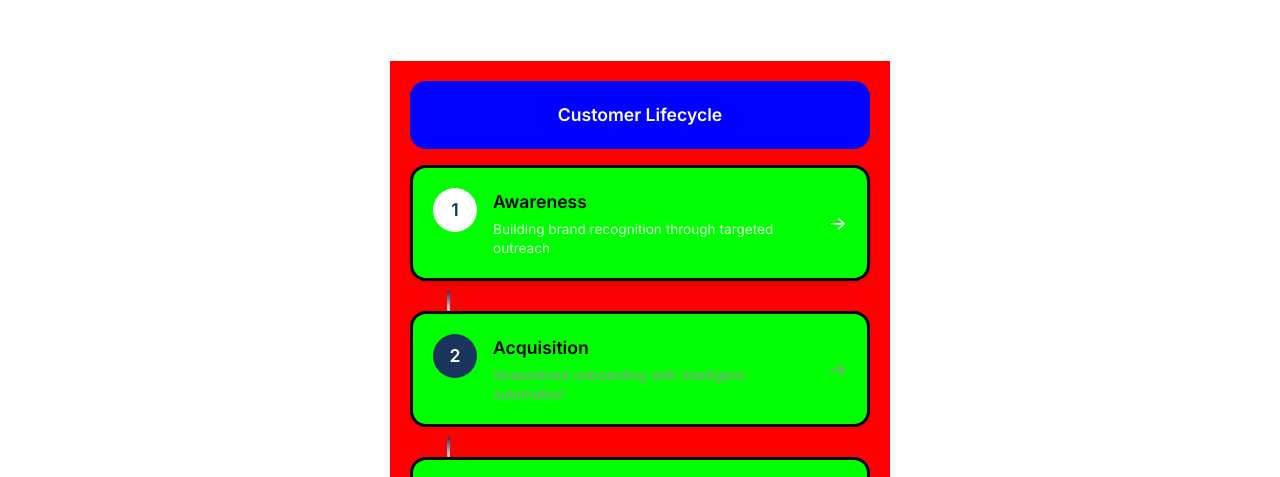
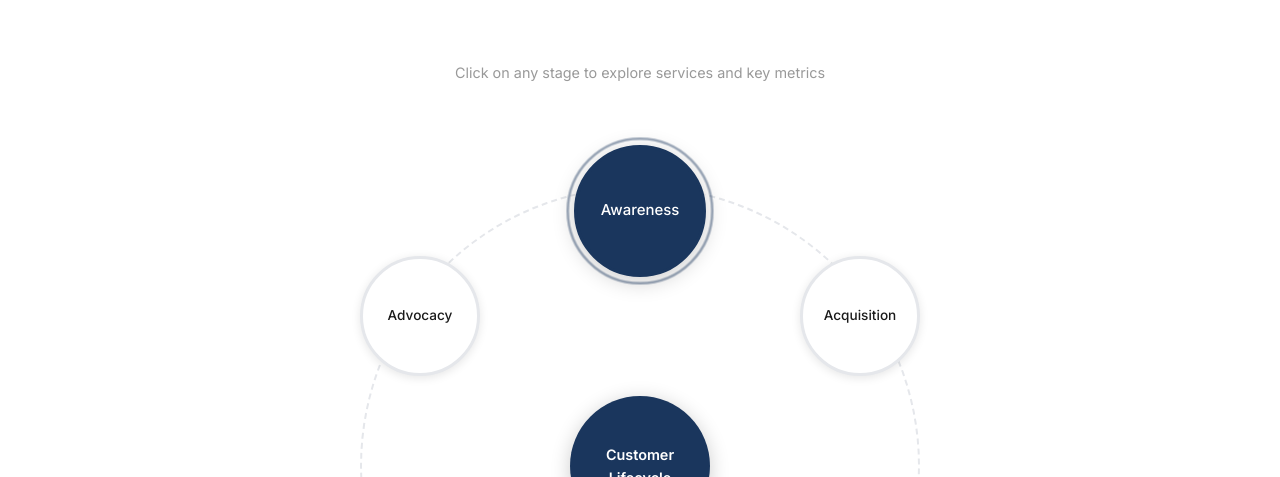
Before and after one commit to automlearning/aiworkforce-consulting, a plain HTML site: page customer-lifecycle.html in a window 1280 px wide. Shown: the part 257-734 px from the top of the page. Drawn offline with Linux system fonts and the light colour scheme.

Commit message:
Fix mobile view - remove JS that was overriding CSS
The applyMobileLayout() JavaScript function was incorrectly detecting
screen width on iPhones and hiding the mobile view. Removed the JS
and now using CSS media queries only, which work reliably.

Co-Authored-By: Claude Opus 4.5 <noreply@anthropic.com>

```diff
--- a/customer-lifecycle.html
+++ b/customer-lifecycle.html
@@ -4,37 +4,37 @@
     <meta charset="UTF-8">
     <meta name="viewport" content="width=device-width, initial-scale=1.0">
     <title>Customer Lifecycle Management | Samuel Kambasha</title>
-    <!-- v7 debug mobile -->
-    <link rel="stylesheet" href="css/themes/default.css?v=7" id="theme-css">
-    <link rel="stylesheet" href="css/base.css?v=7">
-    <!-- Critical mobile styles - loaded early with highest priority -->
+    <!-- v8 CSS-only mobile -->
+    <link rel="stylesheet" href="css/themes/default.css?v=8" id="theme-css">
+    <link rel="stylesheet" href="css/base.css?v=8">
+    <!-- Mobile styles - CSS only, no JavaScript interference -->
     <style id="mobile-critical">
-        /* DEBUG: Force mobile view on ALL screen sizes temporarily */
+        /* Desktop: show chart, hide linear */
+        @media screen and (min-width: 769px) {
+            .lifecycle-chart {
+                display: block !important;
+            }
+            .lifecycle-linear {
+                display: none !important;
+            }
+        }
+        /* Mobile: hide chart, show linear */
+        @media screen and (max-width: 768px) {
             .lifecycle-chart {
                 display: none !important;
             }
-        #lifecycleLinear,
             .lifecycle-linear {
                 display: block !important;
-            visibility: visible !important;
-            opacity: 1 !important;
-            background: #ff0000 !important;
-            min-height: 200px !important;
-            padding: 20px !important;
             }
-        .linear-stage {
-            display: flex !important;
-            background: #00ff00 !important;
-            border: 3px solid #000 !important;
-            padding: 1.25rem !important;
-            margin-bottom: 10px !important;
-            color: #000 !important;
+            .instructions {
+                display: none !important;
+            }
+            #stageDetails {
+                display: none !important;
             }
             .mobile-center-label {
                 display: block !important;
-            background: blue !important;
-            color: white !important;
-            padding: 20px !important;
+            }
         }
     </style>
     <style>
@@ -347,24 +347,11 @@
             }
         }
 
-        /* DEBUG: Force linear view to always show */
+        /* Linear mobile view - visibility controlled by media queries in head */
         .lifecycle-linear {
-            display: block !important;
             max-width: 500px;
             margin: 0 auto;
             padding: 0 1rem;
-        }
-
-        .lifecycle-chart {
-            display: none !important;
-        }
-
-        .instructions {
-            display: none !important;
-        }
-
-        #stageDetails {
-            display: none !important;
         }
 
         .linear-stage {
@@ -973,39 +960,9 @@
             showStageDetails(1, null);
         }
 
-        // Force mobile layout with JavaScript (fallback for CSS issues)
-        function applyMobileLayout() {
-            const chart = document.querySelector('.lifecycle-chart');
-            const linear = document.querySelector('.lifecycle-linear');
-            const details = document.getElementById('stageDetails');
-            const instructions = document.querySelector('.instructions');
-            const centerLabel = document.querySelector('.mobile-center-label');
-
-            if (window.innerWidth <= 768) {
-                // Mobile: hide chart, show linear
-                if (chart) {
-                    chart.style.cssText = 'display: none !important; visibility: hidden !important; height: 0 !important;';
-                }
-                if (linear) {
-                    linear.style.cssText = 'display: block !important; visibility: visible !important; opacity: 1 !important;';
-                }
-                if (details) details.style.display = 'none';
-                if (instructions) instructions.style.display = 'none';
-                if (centerLabel) centerLabel.style.display = 'block';
-            } else {
-                // Desktop: show chart, hide linear
-                if (chart) chart.style.cssText = '';
-                if (linear) linear.style.cssText = 'display: none;';
-                if (details) details.style.display = '';
-                if (instructions) instructions.style.display = '';
-                if (centerLabel) centerLabel.style.display = 'none';
-            }
-        }
-
-        // Apply on load, resize, and DOM ready
-        applyMobileLayout();
-        window.addEventListener('resize', applyMobileLayout);
-        document.addEventListener('DOMContentLoaded', applyMobileLayout);
+        // Note: Mobile layout is now handled purely by CSS media queries
+        // The applyMobileLayout() function was removed because window.innerWidth
+        // was reporting incorrect values on some mobile devices
     </script>
 </body>
 </html>
```
Lines whose indentation alone changed are shown as unchanged.
